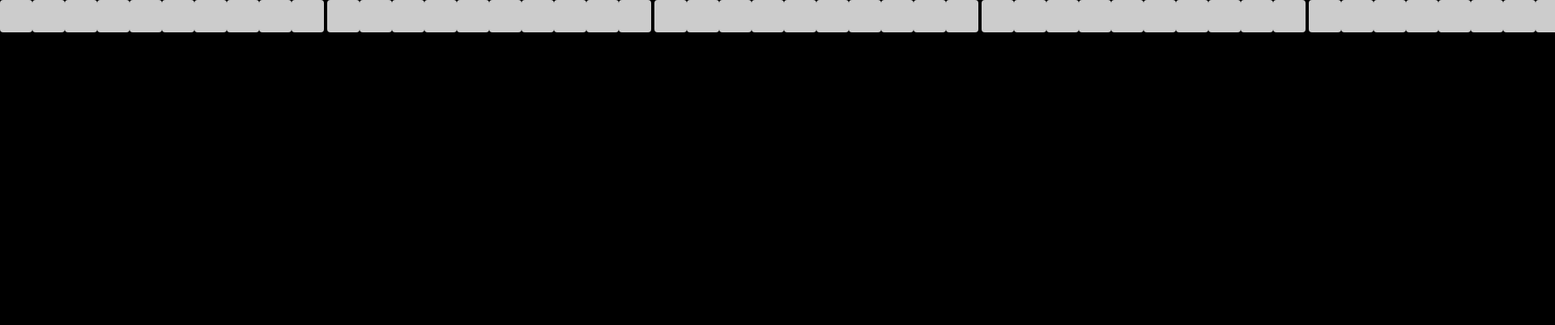
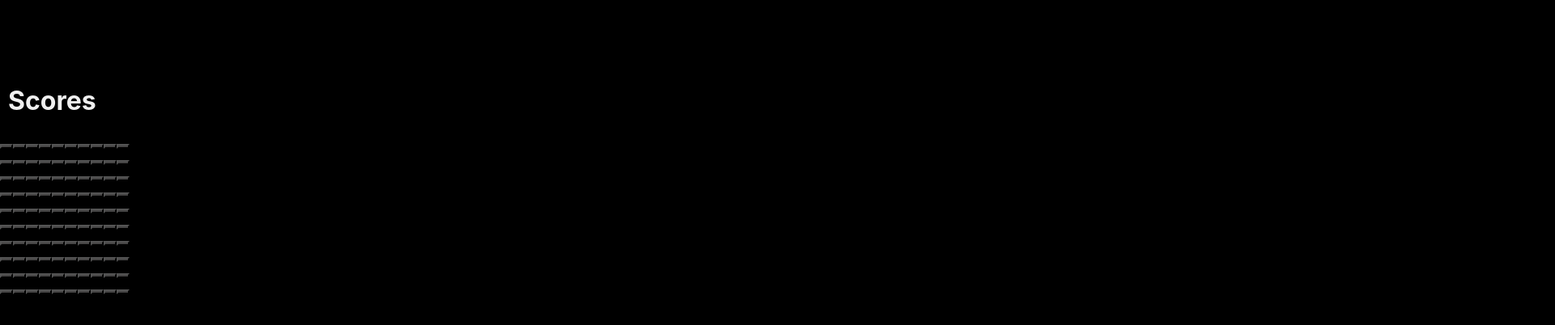
Before and after one commit to Henrique-Navarro/PogBet-ReactJS-SpringBoot, a React (Create React App) app in the folder pogbet-front-end/: page /campominado in a window 1280 px wide. Shown: the top 402 px of the page at 81% size, 1920 px wide, since content can reach past the window. Built offline with nearby package versions, Linux system fonts and the light colour scheme.

Commit message:
Jogo campo minado parcialmente feito

```diff
--- /dev/null
+++ b/pogbet-front-end/src/components/games/Board.js
@@ -0,0 +1,21 @@
+import React from 'react';
+
+import PossibleBomb from './PossibleBomb';
+
+export default class Board extends React.Component {
+	constructor(props){
+		super(props);
+	}
+
+	handleClick(isBomb){
+		console.log(isBomb);
+	}
+
+	render(){
+		return (
+			<div>
+				{this.props.squares}
+			</div>
+		)
+	}
+}
--- a/pogbet-front-end/src/components/games/CampoMinado.js
+++ b/pogbet-front-end/src/components/games/CampoMinado.js
@@ -1,149 +1,281 @@
 import React, { useState } from 'react';
-import './CampoMinado.css';
+import Board from './Board';
+import Scores from './Scores';
 
-const generateEmptyBoard = (rows, columns) => {
-  const board = [];
-  for (let i = 0; i < rows; i++) {
-    board[i] = [];
-    for (let j = 0; j < columns; j++) {
-      board[i][j] = { value: 0, isRevealed: false };
-    }
-  }
-  return board;
-};
+import PossibleBomb from './PossibleBomb';
 
-const placeBombs = (board, numBombs) => {
-  const rows = board.length;
-  const columns = board[0].length;
-  let bombsPlaced = 0;
+export default class CampoMinado extends React.Component {
+	constructor(props){
+		super(props);
 
-  while (bombsPlaced < numBombs) {
-    const row = Math.floor(Math.random() * rows);
-    const column = Math.floor(Math.random() * columns);
+		this.MAX_SQUARES = Math.pow(10, 2);
+		this.LADO = Math.sqrt(this.MAX_SQUARES);
+		let idIterator = this.getGeneratorId(this.LADO);
 
-    if (board[row][column].value !== -1) {
-      board[row][column].value = -1;
-      bombsPlaced++;
-    }
-  }
-};
+		/*
+		[[bomb, bomb, bomb],
+		[bomb, bomb, bomb],
+		[bomb, bomb, bomb]]
+		 */
+		let arrayBombs = Array(this.LADO)
+			.fill(Array(this.LADO).fill())
+			.map(line =>
+				line.map(e =>
+					({
+						id: idIterator.next().value,
+						isBomb: Math.random() >= 0.80,
+						wasClicked: false,
+						displayValue: 0,
+						_equals: function(id){
+							// console.log('this', this.id);
+							return this.id.x === id.x && this.id.y === id.y;
+						}
+					})
+				)
+			);
 
-const countAdjacentBombs = (board, row, column) => {
-  const rows = board.length;
-  const columns = board[0].length;
-  let count = 0;
+		/* Mock de bombs */
+		// arrayBombs[0][2].isBomb = true;
+		// arrayBombs[1][2].isBomb = true;
+		// arrayBombs[3][2].isBomb = true;
+		// arrayBombs[1][1].isBomb = true;
 
-  for (let i = -1; i <= 1; i++) {
-    for (let j = -1; j <= 1; j++) {
-      const newRow = row + i;
-      const newColumn = column + j;
+		arrayBombs.map((line, lineIndex, matriz) => {
+				/** ATENÇÃO!!!!
+				 * Javascript não possui array bidimensiona.
+				 * Para solucionar isso, matriz é um array de arrays,
+				 * onde o primeiro array representam as linhas da minha matriz
+				 * e o segunto array, as "colunas" desta linha, que vem a ser um
+				 * único objeto.
+				 * No plano carteziano (que é para onde minha função geradora de
+				 * id foi feita), buscamos primeiro a coluna X e depois a linha Y,
+				 * aqui, temos que buscar o contrário, primeiro nossa linha Y e
+				 * depois nossa coluna X.
+				 *
+				 * Por este motivo, para simular um array bidimensional e lê-lo
+				 * com pares ordenados similares aos do plano carteziano, x e y
+				 * foram invertidos nos parâmetros desta função.
+				 */
+				matriz.incrementDisplay = function(y, x){
+					if (this[x] && this[x][y]){
+						// console.log("Incrementando", this[x][y].id)
+						if (!this[x][y].isBomb){
+							this[x][y].displayValue++;
+						}
+					}
+				}
 
-      if (
-        newRow >= 0 &&
-        newRow < rows &&
-        newColumn >= 0 &&
-        newColumn < columns &&
-        board[newRow][newColumn].value === -1
-      ) {
-        count++;
-      }
-    }
-  }
 
-  return count;
-};
+				line.map((bomb, i) => {
+					// console.log("Bomb =>", bomb);
 
-const revealEmptyCells = (board, row, column) => {
-  const rows = board.length;
-  const columns = board[0].length;
+					if (!bomb.isBomb)
+						return bomb;
 
-  const revealCell = (r, c) => {
-    if (
-      r >= 0 &&
-      r < rows &&
-      c >= 0 &&
-      c < columns &&
-      !board[r][c].isRevealed
-    ) {
-      board[r][c].isRevealed = true;
+					// console.log('---- BOMBA ENCONTRADA ----', bomb.id);
 
-      if (board[r][c].value === 0) {
-        for (let i = -1; i <= 1; i++) {
-          for (let j = -1; j <= 1; j++) {
-            revealCell(r + i, c + j);
-          }
-        }
-      }
-    }
-  };
+					let {x, y} = bomb.id;
+					bomb.displayValue = "*";
 
-  revealCell(row, column);
-};
+					/* Laterais */
+					matriz.incrementDisplay(x, y+1);
+					matriz.incrementDisplay(x, y-1);
+					matriz.incrementDisplay(x+1, y);
+					matriz.incrementDisplay(x-1, y);
 
-const Cell = ({ cell, onClick }) => {
-  const handleClick = () => {
-    onClick(cell);
-  };
+					/* Diagonais */
+					matriz.incrementDisplay(x+1, y+1);
+					matriz.incrementDisplay(x+1, y-1);
+					matriz.incrementDisplay(x-1, y+1);
+					matriz.incrementDisplay(x-1, y-1);
 
-  return (
-    <div
-      className={`cell ${cell.isRevealed ? 'revealed' : ''}`}
-      onClick={handleClick}
-    >
-      {cell.isRevealed ? (cell.value === -1 ? '💣' : cell.value) : ''}
-    </div>
-  );
-};
 
-const CampoMinado = () => {
-  const rows = 10;
-  const columns = 10;
-  const numBombs = 10;
+					// console.log("Before", matriz[x][y]);
+					// matriz.get(x, y).displayValue = 'CARALHO MAANOOO';
+					// console.log("After", matriz[x][y]);
 
-  const [board, setBoard] = useState(generateEmptyBoard(rows, columns));
+				})
+			}
+		)
 
-  const handleCellClick = (row, column) => {
-    if (board[row][column].isRevealed) return;
+		this.state = {
+			squares: arrayBombs
+		}
+	}
 
-    if (board[row][column].value === -1) {
-      // Game over logic
-      alert('Game Over');
-      setBoard(generateEmptyBoard(rows, columns));
-      return;
-    }
+	getGeneratorId(cols){
+		return (function* idMaker(cols){
+			let x = 0;
+			let y = 0;
 
-    board[row][column].isRevealed = true;
+			while (y < cols) {
+				yield {x: x++,y}
 
-    if (board[row][column].value === 0) {
-      revealEmptyCells(board, row, column);
-    }
+				if (x >= cols){
+					x = 0;
+					++y;
+				}
+			}
+		})(cols)
+	}
 
-    setBoard([...board]);
-  };
+	recoverObjectIdByHtmlId(htmlId){
+		let [y, x] = htmlId.split('-');
+		return {y, x};
+	}
 
-  if (board.flat().filter(cell => cell.isRevealed).length === rows * columns - numBombs) {
-    // Game won logic
-    alert('Congratulations! You won the game!');
-    setBoard(generateEmptyBoard(rows, columns));
-  }
+	_callUp({x, y}, cb){
+		// console.log("[_callUp] y =>", y);
+		( --y >= 0) && cb({x, y});
+	}
+	_callDown({x, y}, cb){
+		// console.log("[_callDown] y =>", y);
+		( ++y < this.LADO) && cb({x, y});
+	}
+	_callLeft({x, y}, cb){
+		// console.log("[_callLeft] x =>", x);
+		( --x >= 0) && cb({x, y});
+	}
+	_callRight({x, y}, cb){
+		// console.log("[_callRight] x =>", x);
+		( ++x < this.LADO) && cb({x, y});
+	}
 
-  placeBombs(board, numBombs);
+	_callUpRight({x, y}, cb){
+		// console.log("[_callUpRight] y =>", y);
+		( --y >= 0) && ( ++x < this.LADO) && cb({x, y});
+	}
+	_callUpLeft({x, y}, cb){
+		// console.log("[_callUpLeft] y =>", y);
+		( --y >= 0) && ( --x >= 0) && cb({x, y});
+	}
+	_callDownRight({x, y}, cb){
+		// console.log("[_callDownRight] y =>", y);
+		( ++y < this.LADO) && ( ++x < this.LADO) && cb({x, y});
+	}
+	_callDownLeft({x, y}, cb){
+		// console.log("[_callDownLeft] y =>", y);
+		( ++y < this.LADO) && ( --x >= 0) && cb({x, y});
+	}
 
-  return (
-    <div className="board">
-      {board.map((row, rowIndex) => (
-        <div key={rowIndex} className="row">
-          {row.map((cell, columnIndex) => (
-            <Cell
-              key={columnIndex}
-              cell={cell}
-              onClick={() => handleCellClick(rowIndex, columnIndex)}
-            />
-          ))}
-        </div>
-      ))}
-    </div>
-  );
-};
+	callInAllDirections({x, y}, cb){
+		this._callUp({x,y}, cb);
+		this._callDown({x,y}, cb);
+		this._callLeft({x,y}, cb);
+		this._callRight({x,y}, cb);
 
-export default CampoMinado;
+		this._callUpRight({x,y}, cb);
+		this._callUpLeft({x,y}, cb);
+		this._callDownRight({x,y}, cb);
+		this._callDownLeft({x,y}, cb);
+	}
+
+	openNeighborsBecouseItsZero({x, y}){
+		/* Em todas as direções, todos usarão a mesma referência do state.squares */
+		let newSquares = this.state.squares.slice();
+
+		let recourse = ({x, y}) => {
+			// console.info("CALLBACK - ZERADO:", x, y)
+
+			this.callInAllDirections({x, y}, ({x, y}) => {
+				let bomb = newSquares[x][y];
+				// console.log("PossibleBomb vizinha", bomb.id, bomb.isBomb, bomb.displayValue);
+
+				if (bomb.wasClicked)
+					return;
+				if (bomb.isBomb)
+					return;
+
+				bomb.wasClicked = true;
+				if (bomb.displayValue !== 0)
+					return;
+
+				// console.log("Chamando recursiva para ", x, y)
+				recourse({x,y});
+			});
+		};
+
+		recourse({x, y})
+	}
+
+	handleClick(e){
+		let squares = this.state.squares.slice();
+		let id = this.recoverObjectIdByHtmlId(e.target.id);
+		let {x, y} = id;
+
+		console.warn(squares[x][y].id);
+		let bomb = squares[x][y];
+		bomb.wasClicked = true;
+
+		if (bomb.isBomb)
+			console.warn("BOOOOMMMM")
+		else if (bomb.displayValue === 0)
+			this.openNeighborsBecouseItsZero(id);
+
+		this.setState({squares});
+
+		setTimeout(() => {
+			if (bomb.isBomb)
+				alert("BOOOOMMMM")
+		},100)
+		// console.log('atualizado');
+	}
+
+	// bomb.wasClicked ? bomb.isBomb : false
+	getSquaresBombs(n){
+		let linguiçona = [];
+
+		this.state.squares.map(line => {
+			line.map(bomb => {
+				linguiçona.push(bomb);
+				return bomb;
+			})
+		})
+
+		let linguiçonaHTML = linguiçona.map(bomb => {
+			let bombId = bomb.id.x + '-' + bomb.id.y;
+			return <PossibleBomb
+								key={bombId}
+								id={bombId}
+								wasClicked={bomb.wasClicked}
+								isBomb={bomb.isBomb}
+								clickBomb={e => this.handleClick(e)}>
+									{bomb.wasClicked ? bomb.displayValue : ""}
+						</PossibleBomb>
+		})
+									// {bomb.wasClicked ? bomb.displayValue : ""}
+
+		// console.log('[LINGUIÇONA]', linguiçonaHTML);
+
+		let board = [];
+
+		let rowLength = Math.sqrt(n);
+		let start = 0;
+		let end = rowLength;
+		let times = rowLength;
+		while(times-- > 0){
+			// console.log("[SLICE]", linguiçonaHTML.slice(start, end));
+			board.push(<div key={times} className="board-row">{linguiçonaHTML.slice(start, end)}</div>);
+			start += rowLength;
+			end += rowLength;
+		}
+
+		// console.log("[BOARD]", board);
+
+ 		return board;
+	}
+
+
+	render(){
+		let bombs = this.getSquaresBombs(this.MAX_SQUARES);
+		// console.log("Render", bombs)
+		// bombs = ['poha', 'caralho', 'buceta'].map(palavrao => <h1>palavrao</h1>)
+		// console.log(bombs);
+		return (
+			<div className="col-md-10 col-sm-12 col-md-offset-1">
+				<Scores />
+				<Board squares={bombs} />
+			</div>
+		)
+	}
+}
--- /dev/null
+++ b/pogbet-front-end/src/components/games/PossibleBomb.js
@@ -0,0 +1,29 @@
+import React from 'react';
+
+export default class PossibleBomb extends React.Component {
+	constructor(props){
+		super(props);
+
+		this.handleClick = this.handleClick.bind(this);
+	}
+
+	handleClick(e){
+		this.props.clickBomb(e);
+	}
+
+	render(){
+		let style = {
+			backgroundColor: this.props.wasClicked ? (this.props.isBomb ? "#e74c3c" : "#009871")  : "#464545"
+		}
+
+		return (
+			<button className="square"
+							id={this.props.id}
+							onClick={this.handleClick}
+							data-bomb={this.props.isBomb}
+							style={style} >
+							{this.props.children}
+			</button>
+		)
+	}
+}
--- /dev/null
+++ b/pogbet-front-end/src/components/games/Scores.js
@@ -0,0 +1,13 @@
+import React from 'react';
+
+export default class Scores extends React.Component {
+	constructor(props){
+		super(props);
+	}
+
+	render(){
+		return (
+			<h1>Scores</h1>
+		)
+	}
+}
```
